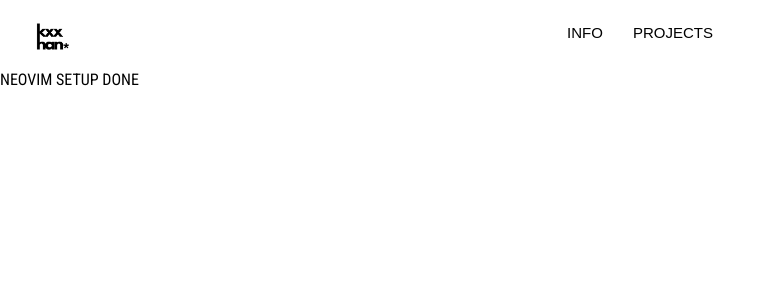
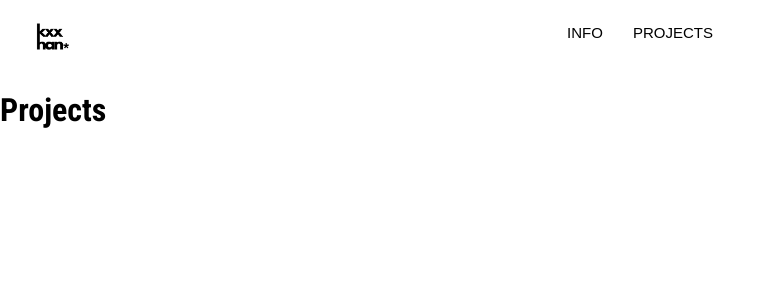
Before and after one commit to kxxhan/my_profile, a React (Create React App) app: page /my_profile/projects in a window 1280 px wide. Shown: the top 300 px of the page, without its empty margins (0-774 px from the left). Built offline with nearby package versions, Linux system fonts and the light colour scheme.

Commit message:
projects page testing

```diff
--- a/src/pages/Projects/View.tsx
+++ b/src/pages/Projects/View.tsx
@@ -1,4 +1,10 @@
 function View() {
-  return <div>NEOVIM SETUP DONE</div>;
+  return (
+    <div className="container">
+      <div>
+        <h1>Projects</h1>
+      </div>
+    </div>
+  );
 }
 export default View;
```
Also changed, not shown: src/pages/Projects/index.scss (added).
